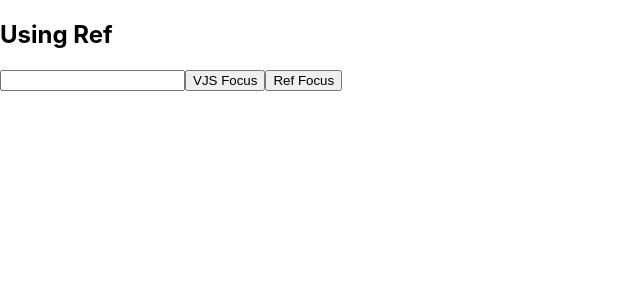
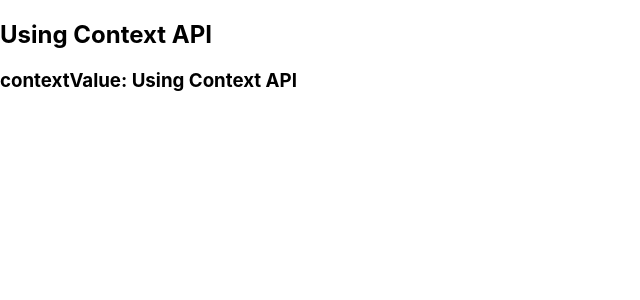
Before and after one commit to kanglaeheon/react-practice, a React (Create React App) app in the folder cra/: page / in a window 1280 px wide. Shown: the top 300 px of the page, without its empty margins (0-640 px from the left). Built offline with nearby package versions, Linux system fonts and the light colour scheme.

Commit message:
Context API

```diff
--- /dev/null
+++ b/cra/src/App.Context.jsx
@@ -0,0 +1,12 @@
+import ContextApi from './components/ContextApi';
+
+function App() {
+    return (
+        <div>
+            <h2>Using Context API</h2>
+            <ContextApi />
+        </div>
+    )
+}
+
+export default App;
--- /dev/null
+++ b/cra/src/components/ContextApi.jsx
@@ -0,0 +1,20 @@
+import React from 'react';
+import Children from './ContextChildren';
+
+//  Provider, Consumer 생성
+const { Provider, Consumer } = React.createContext();
+export { Consumer } //  다른 컴포넌트에서 접근할 수 있게 export
+
+class ContextApi extends React.Component {
+    //  Context API 데이터 전송 예제
+    render() {
+        return (
+            <Provider value="Using Context API">
+                {/* Provider로 둘러 싼다 */}
+                <Children />
+            </Provider>
+        )
+    }
+}
+
+export default ContextApi;
--- /dev/null
+++ b/cra/src/components/ContextChildren.jsx
@@ -0,0 +1,12 @@
+import React from 'react';
+import Children2 from './ContextChildren2';
+
+class ContextChildren extends React.Component {
+    render() {
+        return (
+            <Children2 />
+        )
+    }
+}
+
+export default ContextChildren;
--- /dev/null
+++ b/cra/src/components/ContextChildren2.jsx
@@ -0,0 +1,15 @@
+import React from 'react'
+import { Consumer } from './ContextApi';    //  데이터 소비자 임포트
+
+class ContextChildren2 extends React.Component {
+    //  컨텍스트 이용하기 예제
+    render() {
+        return (
+            <Consumer>
+                { contextValue => <h3>{`contextValue: ${contextValue}`}</h3>}
+            </Consumer>
+        )
+    }
+}
+
+export default ContextChildren2;
--- a/cra/src/index.js
+++ b/cra/src/index.js
@@ -5,7 +5,8 @@ import './index.css';
 // import App from './App.props'; //  Props 테스트
 // import App from './App.state';  //  State 테스트
 // import App from './App.function'; //  함수형 컴포넌트 테스트
-import App from './App.ref';
+// import App from './App.ref'; //  Ref 테스트
+import App from './App.Context';  //  Context API 테스트
 import reportWebVitals from './reportWebVitals';
 
 ReactDOM.render(
```
